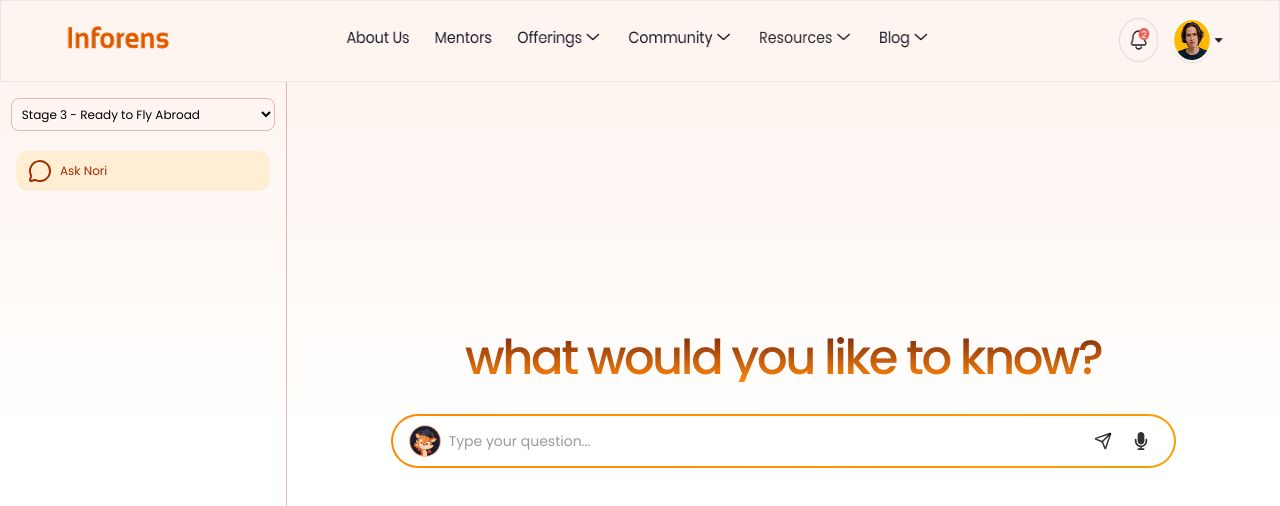
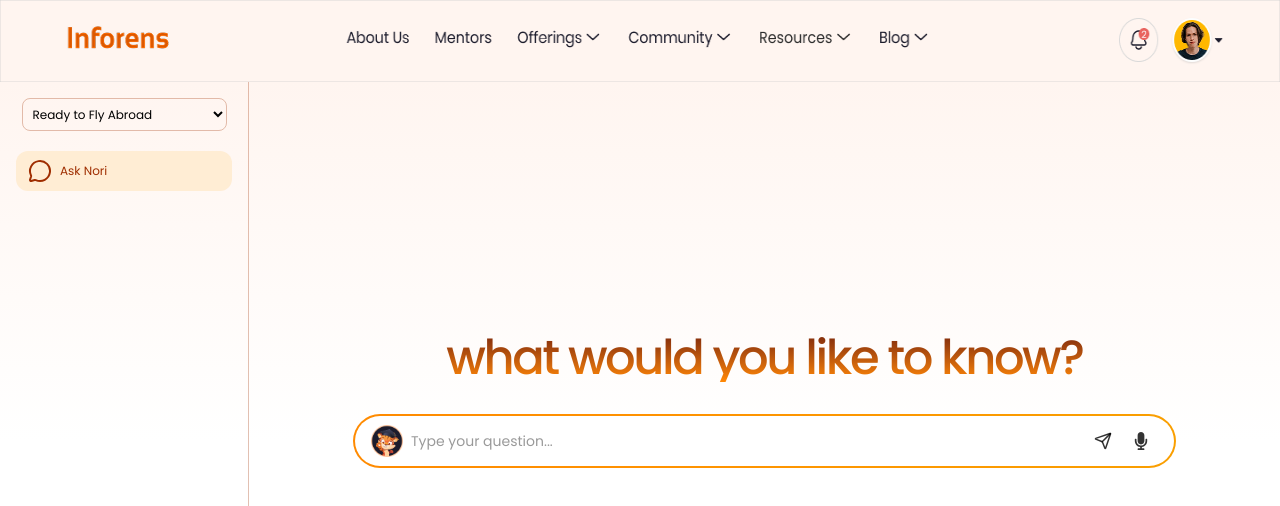
Before and after one commit to ks-inforens/chatbot, a React (Vite) app in the folder frontend/: page / in a window 1280 px wide. Shown: the top 506 px of the page. Built offline with nearby package versions, Linux system fonts and the light colour scheme.

Commit message:
Changed stage filter names

```diff
--- a/frontend/src/components/Sidebar.jsx
+++ b/frontend/src/components/Sidebar.jsx
@@ -27,10 +27,10 @@ export default function Sidebar({ selected, stage, accessControl, onStageChange
           onChange={(e) => onStageChange(Number(e.target.value))}
           className="text-xs rounded-lg p-1.5 focus:outline-none focus:ring-2 focus:ring-orange-500/10 border border-orange-800/30"
         >
-          <option className="bg-orange-50" value={1}>Stage 1 - Planning to Apply Abroad</option>
-          <option className="bg-orange-50" value={2}>Stage 2 - Already Applied Abroad</option>
-          <option className="bg-orange-50" value={3}>Stage 3 - Ready to Fly Abroad</option>
-          <option className="bg-orange-50" value={4}>Stage 4 - Already at University Abroad</option>
+          <option className="bg-orange-50" value={1}>Planning to Apply Abroad</option>
+          <option className="bg-orange-50" value={2}>Already Applied Abroad</option>
+          <option className="bg-orange-50" value={3}>Ready to Fly Abroad</option>
+          <option className="bg-orange-50" value={4}>Already at University Abroad</option>
         </select>
       </div>
 
```
